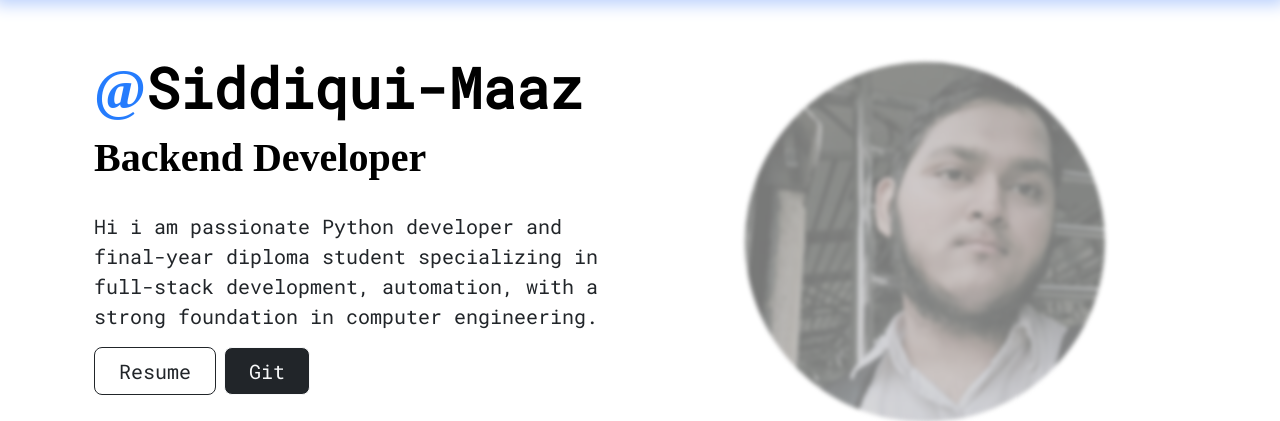
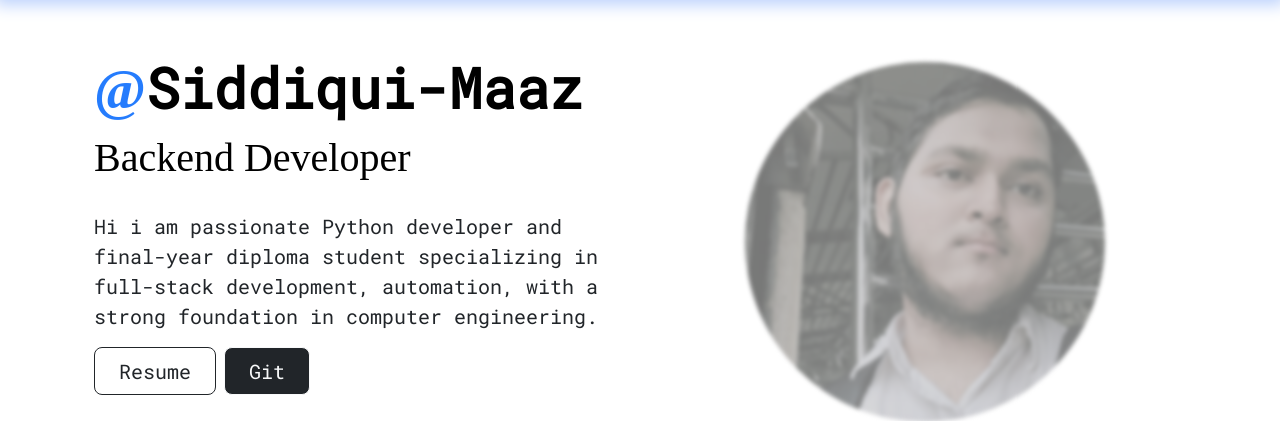
Before and after one commit to maazsiddiqui79/PORTFOLIO, a Flask app: page / in a window 1280 px wide. Shown: the part 64-485 px from the top of the page. Run offline with Flask 3, Linux system fonts and the light colour scheme; data comes from the database, SQL or seed files in the repository; some libraries are stand-ins or nearby versions.

Commit message:
Update index.html

```diff
--- a/api/templates/index.html
+++ b/api/templates/index.html
@@ -66,7 +66,7 @@ block body %}
           ><b style="font-family:Roboto Mono;font-weight: 700;">Siddiqui-Maaz</b>
         </h1>
         <h2 class="display-6 text-body-emphasis">
-      <span class="words" style="font-family: Rubik sans-serif; font-weight: 700;">
+      <span class="words" style="font-family: Rubik sans-serif;">
       <span>Python Full Stack Dev</span>
       <span>Frontend Developer</span>
       <span>Backend Developer</span>
```
